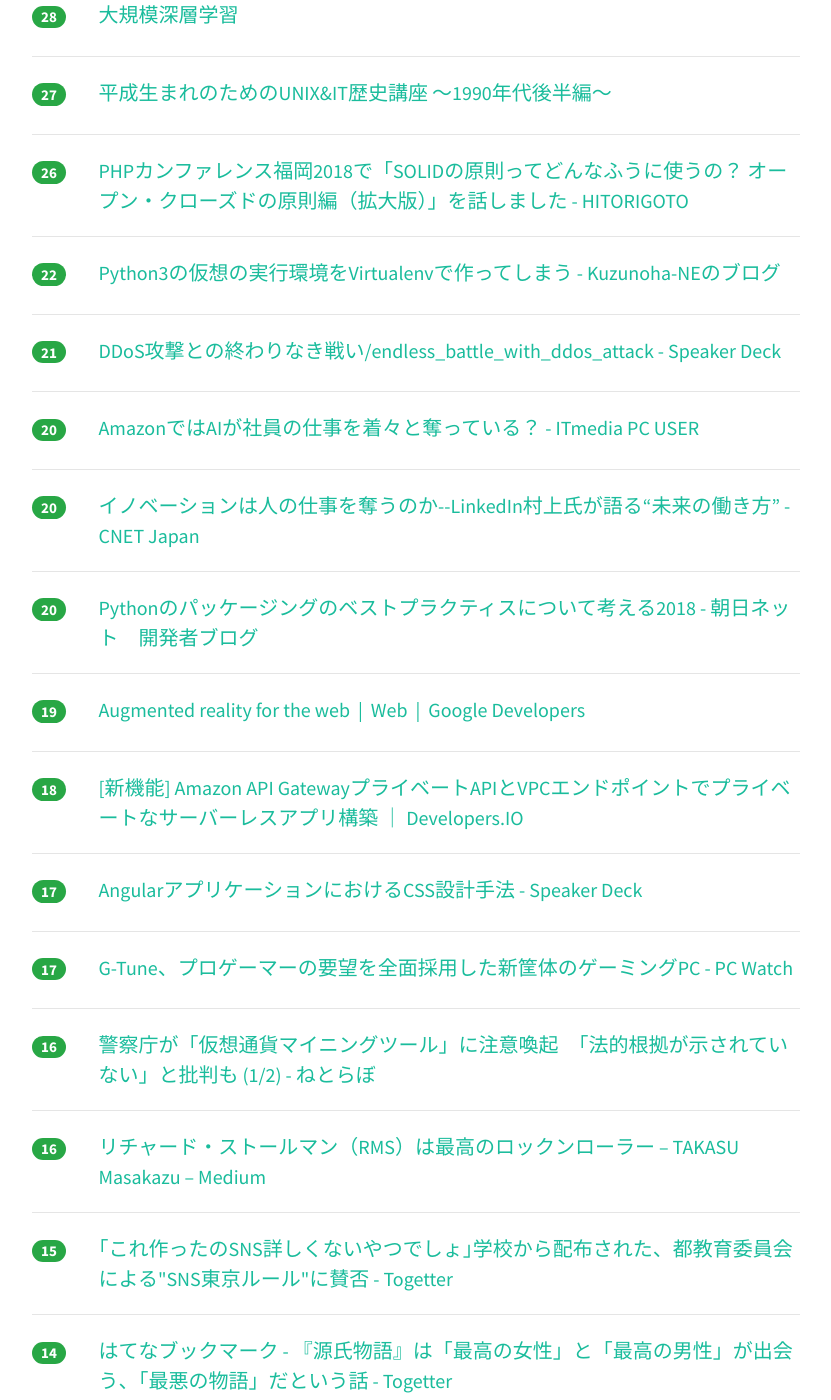
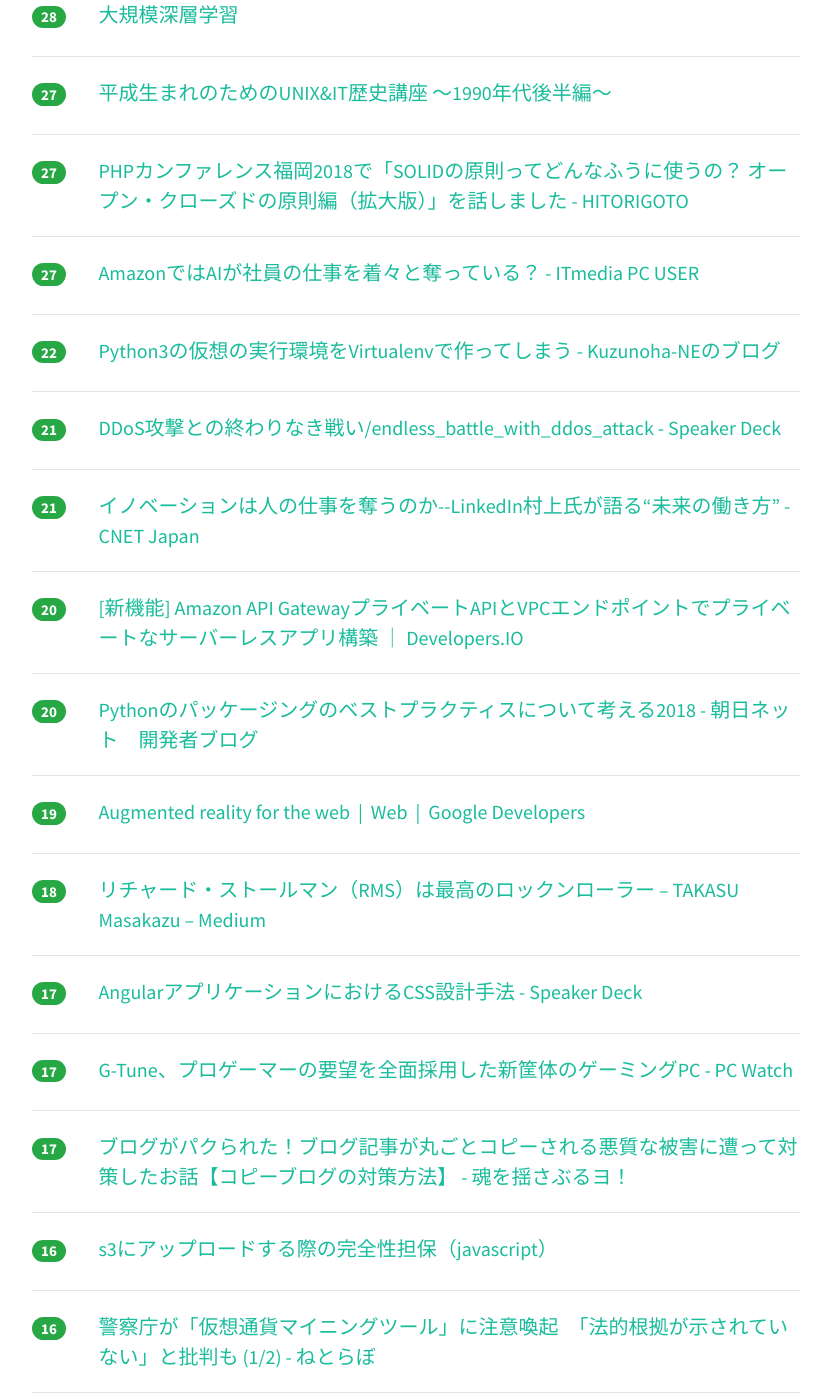
Before and after one commit to yatta47/hatena-matome-site, a Jekyll site: the page built from _posts/2018-06-17-hatena.md, in a window 1280 px wide and 1400 px high, scrolled down 1503 px. Shown: the whole window, without its empty margins (224-1055 px from the left). Built offline with Jekyll 4.4.1, drawn with Linux system fonts in a browser that asks for light colours; nearby versions of some CDN libraries; some of the changed text lies outside the part shown.

Commit message:
Updated 2018-06-17

```diff
--- a/_posts/2018-06-17-hatena.md
+++ b/_posts/2018-06-17-hatena.md
@@ -1,48 +1,48 @@
 ---
 layout: post
 title:  "2018-06-17 はてぶIT"
-date:   2018-06-17 14:02:59
+date:   2018-06-17 15:01:50
 tags: [it-hotentry]
 ---
-37 件のデータあり
+41 件のデータあり
 
 <hr><div class="row">
-<div class="col-1"><span class="badge badge-pill badge-success h2">417</span></div>
+<div class="col-1"><span class="badge badge-pill badge-success h2">449</span></div>
 <div class="col-11"><a href='http://nlab.itmedia.co.jp/nl/articles/1806/16/news029.html' target='_blank'>「( ´∀｀)」や「(´・ω・`)」系はもう……　顔文字で分かる年代考察ツイートに共感と「知らなかったよ…」の声 - ねとらぼ</a></div>
 </div>
 <hr>
 <div class="row">
-<div class="col-1"><span class="badge badge-pill badge-success h2">241</span></div>
+<div class="col-1"><span class="badge badge-pill badge-success h2">260</span></div>
 <div class="col-11"><a href='https://www.goethekyodai.xyz/entry/programming-math-need-reason' target='_blank'>プログラミングに数学が必要な理由 - 我、京大生ぞ</a></div>
 </div>
 <hr>
 <div class="row">
-<div class="col-1"><span class="badge badge-pill badge-success h2">192</span></div>
+<div class="col-1"><span class="badge badge-pill badge-success h2">210</span></div>
 <div class="col-11"><a href='https://togetter.com/li/1237857' target='_blank'>ドミノピザが全米で「ピザを安全に届ける」というのを名目に道路の凹凸を補修するキャンペーンをやっている！「これはいい広告」「素敵な社会貢献」と称賛 - Togetter</a></div>
 </div>
 <hr>
 <div class="row">
-<div class="col-1"><span class="badge badge-pill badge-success h2">147</span></div>
+<div class="col-1"><span class="badge badge-pill badge-success h2">174</span></div>
 <div class="col-11"><a href='http://www.itmedia.co.jp/pcuser/articles/1806/17/news015.html' target='_blank'>「白い製品」に「白いケーブル」を添付できないメーカーの裏事情 (1/2) - ITmedia PC USER</a></div>
 </div>
 <hr>
 <div class="row">
-<div class="col-1"><span class="badge badge-pill badge-success h2">86</span></div>
+<div class="col-1"><span class="badge badge-pill badge-success h2">94</span></div>
 <div class="col-11"><a href='https://jp.techcrunch.com/2018/06/16/2018-06-15-tainted-crypto-mining-containers-pulled-from-docker-hub/' target='_blank'>Docker Hubから誰でもダウンロードできるコンテナイメージに暗号通貨採掘ボットが潜んでいた | TechCrunch Japan</a></div>
 </div>
 <hr>
 <div class="row">
-<div class="col-1"><span class="badge badge-pill badge-success h2">62</span></div>
+<div class="col-1"><span class="badge badge-pill badge-success h2">74</span></div>
 <div class="col-11"><a href='https://www.slideshare.net/hourin/unixit-1990' target='_blank'>平成生まれのためのUNIX&IT歴史講座 ～1990年代後半編～</a></div>
 </div>
 <hr>
 <div class="row">
-<div class="col-1"><span class="badge badge-pill badge-success h2">60</span></div>
+<div class="col-1"><span class="badge badge-pill badge-success h2">61</span></div>
 <div class="col-11"><a href='https://anond.hatelabo.jp/20180616212459' target='_blank'>財布ってどのくらいの期間で買い替えていますか。 私は社会人２年目で５年..</a></div>
 </div>
 <hr>
 <div class="row">
-<div class="col-1"><span class="badge badge-pill badge-success h2">46</span></div>
+<div class="col-1"><span class="badge badge-pill badge-success h2">49</span></div>
 <div class="col-11"><a href='http://mrtry.hatenablog.jp/entry/2018/06/16/161924' target='_blank'>コーディングテストを兼ねて業務委託で働いた話 - お気持ちの表明</a></div>
 </div>
 <hr>
@@ -57,7 +57,7 @@ tags: [it-hotentry]
 </div>
 <hr>
 <div class="row">
-<div class="col-1"><span class="badge badge-pill badge-success h2">31</span></div>
+<div class="col-1"><span class="badge badge-pill badge-success h2">33</span></div>
 <div class="col-11"><a href='https://kuzunoha-ne.hateblo.jp/entry/2018/05/07/113500' target='_blank'>インターネットにつなげると時間が自動で正確になるのです - Kuzunoha-NEのブログ</a></div>
 </div>
 <hr>
@@ -77,8 +77,13 @@ tags: [it-hotentry]
 </div>
 <hr>
 <div class="row">
-<div class="col-1"><span class="badge badge-pill badge-success h2">26</span></div>
+<div class="col-1"><span class="badge badge-pill badge-success h2">27</span></div>
 <div class="col-11"><a href='https://blog.hidenorigoto.com/entry/2018/06/15/180000' target='_blank'>PHPカンファレンス福岡2018で「SOLIDの原則ってどんなふうに使うの？ オープン・クローズドの原則編（拡大版）」を話しました - HITORIGOTO</a></div>
+</div>
+<hr>
+<div class="row">
+<div class="col-1"><span class="badge badge-pill badge-success h2">27</span></div>
+<div class="col-11"><a href='http://www.itmedia.co.jp/pcuser/articles/1806/17/news014.html' target='_blank'>AmazonではAIが社員の仕事を着々と奪っている？ - ITmedia PC USER</a></div>
 </div>
 <hr>
 <div class="row">
@@ -92,13 +97,13 @@ tags: [it-hotentry]
 </div>
 <hr>
 <div class="row">
-<div class="col-1"><span class="badge badge-pill badge-success h2">20</span></div>
-<div class="col-11"><a href='http://www.itmedia.co.jp/pcuser/articles/1806/17/news014.html' target='_blank'>AmazonではAIが社員の仕事を着々と奪っている？ - ITmedia PC USER</a></div>
+<div class="col-1"><span class="badge badge-pill badge-success h2">21</span></div>
+<div class="col-11"><a href='https://japan.cnet.com/article/35120777/' target='_blank'>イノベーションは人の仕事を奪うのか--LinkedIn村上氏が語る“未来の働き方” - CNET Japan</a></div>
 </div>
 <hr>
 <div class="row">
 <div class="col-1"><span class="badge badge-pill badge-success h2">20</span></div>
-<div class="col-11"><a href='https://japan.cnet.com/article/35120777/' target='_blank'>イノベーションは人の仕事を奪うのか--LinkedIn村上氏が語る“未来の働き方” - CNET Japan</a></div>
+<div class="col-11"><a href='https://dev.classmethod.jp/cloud/apigateway-supports-vpc-endpoint/' target='_blank'>[新機能] Amazon API GatewayプライベートAPIとVPCエンドポイントでプライベートなサーバーレスアプリ構築 ｜ Developers.IO</a></div>
 </div>
 <hr>
 <div class="row">
@@ -113,7 +118,7 @@ tags: [it-hotentry]
 <hr>
 <div class="row">
 <div class="col-1"><span class="badge badge-pill badge-success h2">18</span></div>
-<div class="col-11"><a href='https://dev.classmethod.jp/cloud/apigateway-supports-vpc-endpoint/' target='_blank'>[新機能] Amazon API GatewayプライベートAPIとVPCエンドポイントでプライベートなサーバーレスアプリ構築 ｜ Developers.IO</a></div>
+<div class="col-11"><a href='https://medium.com/@tks/c7c780e86949' target='_blank'>リチャード・ストールマン（RMS）は最高のロックンローラー – TAKASU Masakazu – Medium</a></div>
 </div>
 <hr>
 <div class="row">
@@ -127,13 +132,23 @@ tags: [it-hotentry]
 </div>
 <hr>
 <div class="row">
+<div class="col-1"><span class="badge badge-pill badge-success h2">17</span></div>
+<div class="col-11"><a href='http://www.tamashii-yusaburuyo.work/entry/%E3%83%96%E3%83%AD%E3%82%B0%E8%A8%98%E4%BA%8B%E3%81%8C%E4%B8%B8%E3%81%94%E3%81%A8%E3%82%B3%E3%83%94%E3%83%BC%E3%81%95%E3%82%8C%E3%81%9F%EF%BC%81' target='_blank'>ブログがパクられた！ブログ記事が丸ごとコピーされる悪質な被害に遭って対策したお話【コピーブログの対策方法】 - 魂を揺さぶるヨ！</a></div>
+</div>
+<hr>
+<div class="row">
+<div class="col-1"><span class="badge badge-pill badge-success h2">16</span></div>
+<div class="col-11"><a href='https://qiita.com/fujisada/items/7e791ba3095d378393fb' target='_blank'>s3にアップロードする際の完全性担保（javascript）</a></div>
+</div>
+<hr>
+<div class="row">
 <div class="col-1"><span class="badge badge-pill badge-success h2">16</span></div>
 <div class="col-11"><a href='http://nlab.itmedia.co.jp/nl/articles/1806/15/news063.html' target='_blank'>警察庁が「仮想通貨マイニングツール」に注意喚起　「法的根拠が示されていない」と批判も (1/2) - ねとらぼ</a></div>
 </div>
 <hr>
 <div class="row">
 <div class="col-1"><span class="badge badge-pill badge-success h2">16</span></div>
-<div class="col-11"><a href='https://medium.com/@tks/c7c780e86949' target='_blank'>リチャード・ストールマン（RMS）は最高のロックンローラー – TAKASU Masakazu – Medium</a></div>
+<div class="col-11"><a href='https://www.slideshare.net/masuda220/ss-102529902' target='_blank'>毎日が越境だ！</a></div>
 </div>
 <hr>
 <div class="row">
@@ -153,12 +168,12 @@ tags: [it-hotentry]
 <hr>
 <div class="row">
 <div class="col-1"><span class="badge badge-pill badge-success h2">13</span></div>
-<div class="col-11"><a href='https://qiita.com/fujisada/items/7e791ba3095d378393fb' target='_blank'>s3にアップロードする際の完全性担保（javascript）</a></div>
+<div class="col-11"><a href='https://dev.classmethod.jp/cloud/s3-web-from-office/' target='_blank'>オフィスのみからS3へHTTPSアクセスする ｜ Developers.IO</a></div>
 </div>
 <hr>
 <div class="row">
-<div class="col-1"><span class="badge badge-pill badge-success h2">11</span></div>
-<div class="col-11"><a href='https://www.slideshare.net/masuda220/ss-102529902' target='_blank'>毎日が越境だ！</a></div>
+<div class="col-1"><span class="badge badge-pill badge-success h2">12</span></div>
+<div class="col-11"><a href='http://craftzdog.hateblo.jp/entry/short-talk-with-iritec' target='_blank'>MENTA作者の入江さんと個人開発談義をしたら色々と気付きがあった - 丁寧に手を抜く</a></div>
 </div>
 <hr>
 <div class="row">
@@ -172,22 +187,27 @@ tags: [it-hotentry]
 </div>
 <hr>
 <div class="row">
+<div class="col-1"><span class="badge badge-pill badge-success h2">10</span></div>
+<div class="col-11"><a href='https://lifehacking.jp/2018/06/untweeps/' target='_blank'>休眠アカウントをアンフォローしてツイッターのタイムラインに新風を | Lifehacking.jp</a></div>
+</div>
+<hr>
+<div class="row">
 <div class="col-1"><span class="badge badge-pill badge-success h2">9</span></div>
 <div class="col-11"><a href='http://b.hatena.ne.jp/entry/s/anond.hatelabo.jp/20180616143407' target='_blank'>はてなブックマーク - 「日本死ね」には寛容で「日本好き」には不寛容、そんな中高年が集う</a></div>
 </div>
 <hr>
 <div class="row">
-<div class="col-1"><span class="badge badge-pill badge-success h2">8</span></div>
+<div class="col-1"><span class="badge badge-pill badge-success h2">9</span></div>
 <div class="col-11"><a href='https://chirotec.hatenablog.com/entry/2018/06/17/004740' target='_blank'>Unityエディタ拡張はじめました - chirotec’s blog</a></div>
 </div>
 <hr>
 <div class="row">
-<div class="col-1"><span class="badge badge-pill badge-success h2">8</span></div>
-<div class="col-11"><a href='https://lifehacking.jp/2018/06/untweeps/' target='_blank'>休眠アカウントをアンフォローしてツイッターのタイムラインに新風を | Lifehacking.jp</a></div>
+<div class="col-1"><span class="badge badge-pill badge-success h2">9</span></div>
+<div class="col-11"><a href='https://www.hokkaido-np.co.jp/article/199179' target='_blank'>笑顔なら出勤登録ＯＫ　イー・カムトゥルーが出退勤管理システム：どうしん電子版（北海道新聞）</a></div>
 </div>
 <hr>
 <div class="row">
-<div class="col-1"><span class="badge badge-pill badge-success h2">7</span></div>
-<div class="col-11"><a href='https://www.hokkaido-np.co.jp/article/199179' target='_blank'>笑顔なら出勤登録ＯＫ　イー・カムトゥルーが出退勤管理システム：どうしん電子版（北海道新聞）</a></div>
+<div class="col-1"><span class="badge badge-pill badge-success h2">6</span></div>
+<div class="col-11"><a href='http://www.life-is-bitter.com/entry/dailyui_finish' target='_blank'>DailyUIを100日間継続してよかった6個のこととアドバイス - Life is bitter</a></div>
 </div>
 <hr>
```
